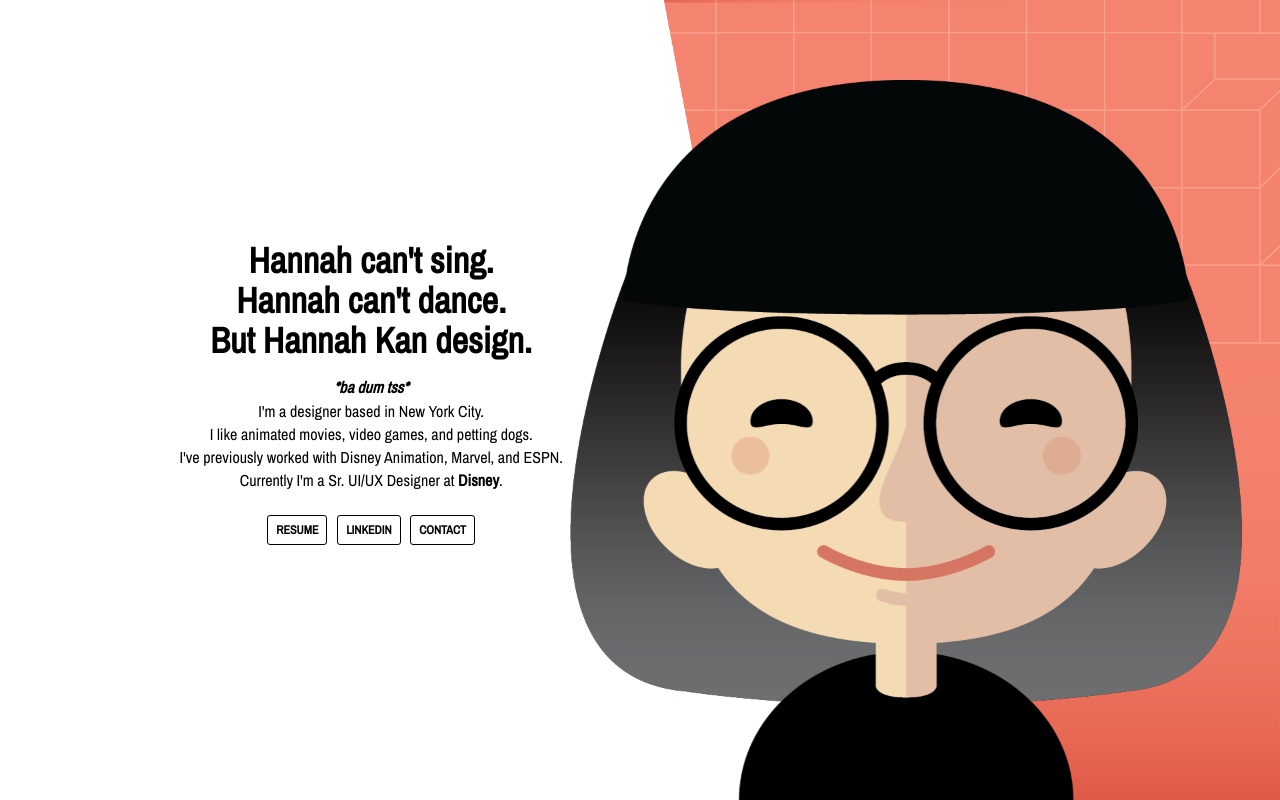
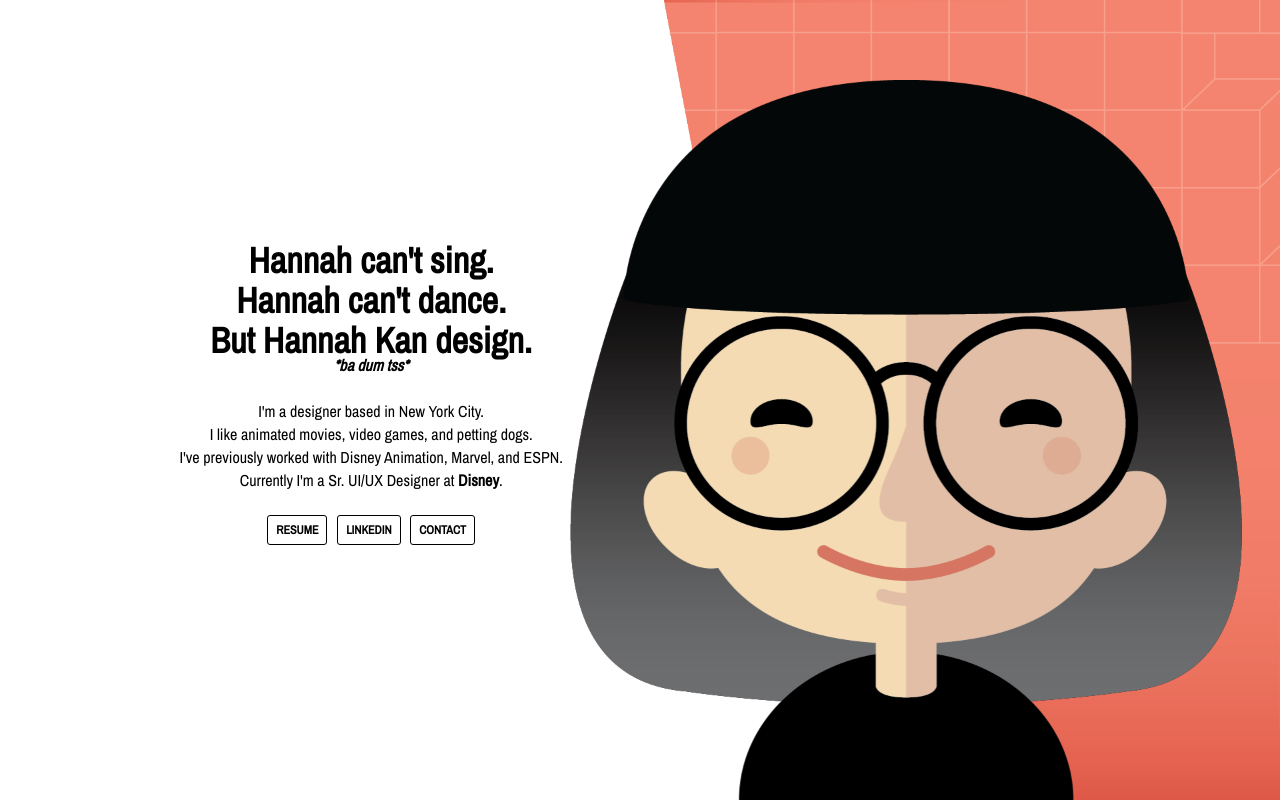
Before and after one commit to hannahkan-zz/master, a plain HTML site: page index.html in a window 1280 px wide. Drawn offline with nearby package versions, Linux system fonts and the light colour scheme.

Commit message:
Update style.css

```diff
--- a/style.css
+++ b/style.css
@@ -66,6 +66,8 @@ h1 {
 h1 small {
 	line-height: 18px;
 	font-size: 16px;
+	position: relative;
+	top: -22px;
 }
 
 #nav {
```
